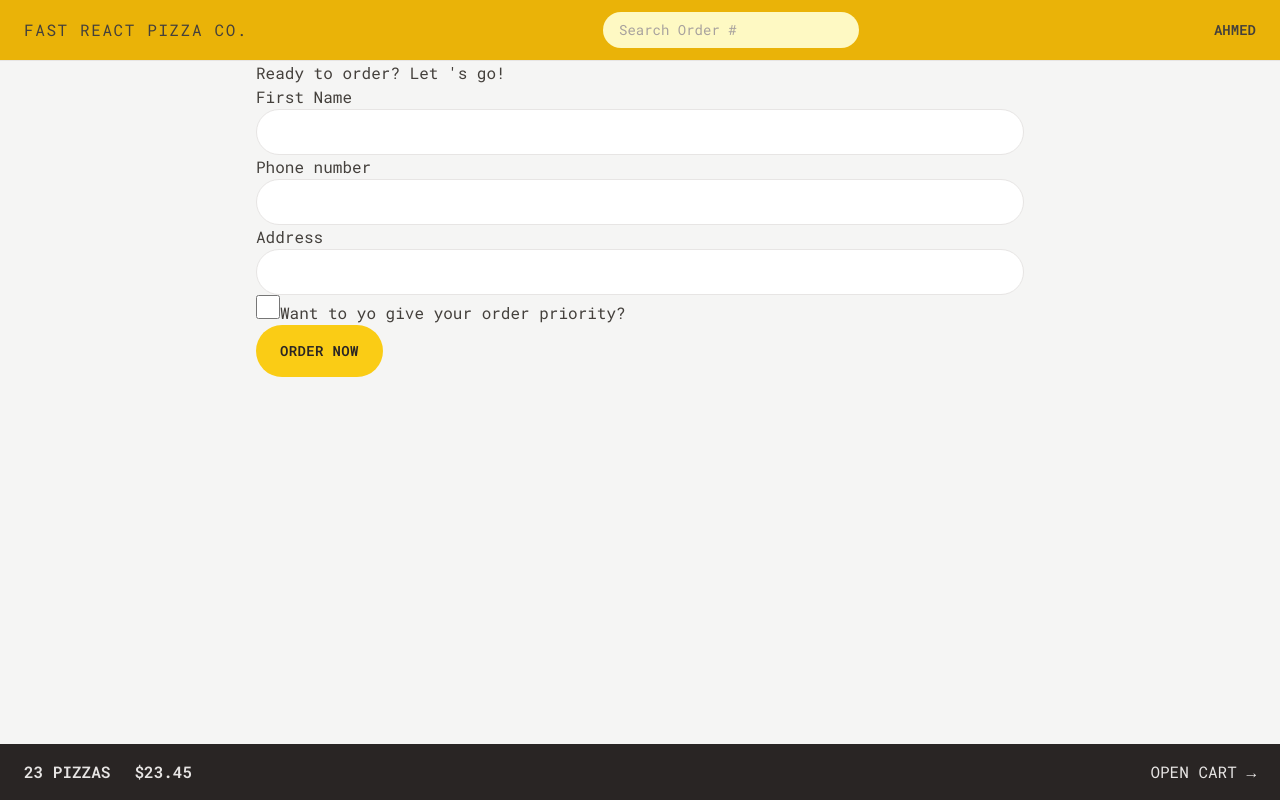
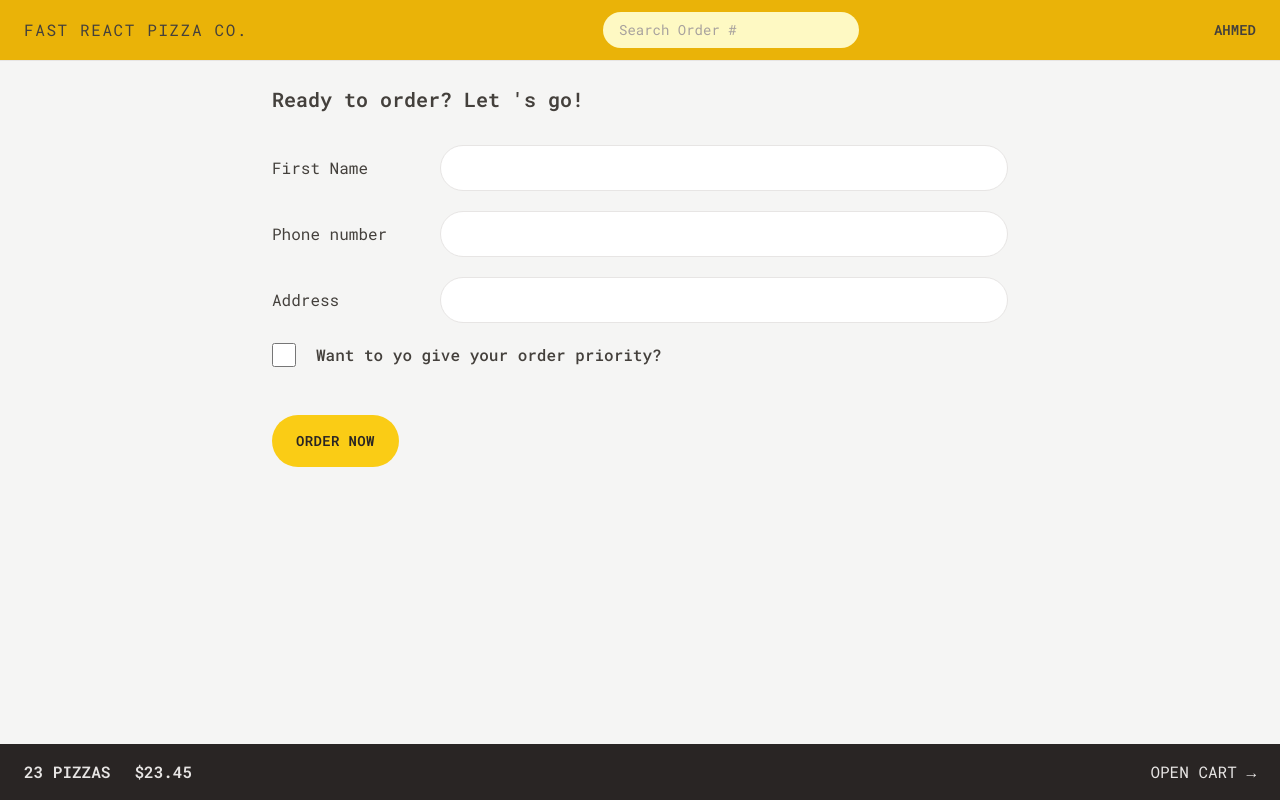
Before and after one commit to abdelaleemadel/fast-react-pizza, a React (Vite) app: page /order/new in a window 1280 px wide. Built offline with nearby package versions, Linux system fonts and the light colour scheme.

Commit message:
Style Create order form

```diff
--- a/src/features/order/CreateOrder.jsx
+++ b/src/features/order/CreateOrder.jsx
@@ -36,31 +36,42 @@
   const isSubmitting = navigation.state === "submitting";
 
   return (
-    <div>
-      <h2>Ready to order? Let &apos;s go!</h2>
+    <div className="px-4 py-6">
+      <h2 className="mb-8 text-xl font-semibold">
+        Ready to order? Let &apos;s go!
+      </h2>
 
       <Form method="POST">
-        <div>
-          <label>First Name</label>
-          <input type="text" name="customer" required className="input" />
+        <div className="mb-5 flex flex-col gap-2 sm:flex-row sm:items-center">
+          <label className="sm:basis-40">First Name</label>
+          <input type="text" name="customer" required className="input grow" />
         </div>
 
-        <div>
-          <label>Phone number</label>
-          <div>
-            <input type="tel" name="phone" required className="input" />
-          </div>
-          {formErrors?.phone && <p>{formErrors.phone}</p>}
-        </div>
-
-        <div>
-          <label>Address</label>
-          <div>
-            <input type="text" name="address" required className="input" />
+        <div className="mb-5 flex flex-col gap-2 sm:flex-row sm:items-center">
+          <label className="sm:basis-40">Phone number</label>
+          <div className="grow">
+            <input type="tel" name="phone" required className="input w-full" />
+            {formErrors?.phone && (
+              <p className="mt-2 rounded-md bg-red-100 p-2 text-xs text-red-700">
+                {formErrors.phone}
+              </p>
+            )}
           </div>
         </div>
 
-        <div>
+        <div className="mb-5 flex flex-col gap-2 sm:flex-row sm:items-center">
+          <label className="sm:basis-40">Address</label>
+          <div className="grow">
+            <input
+              type="text"
+              name="address"
+              required
+              className="input w-full"
+            />
+          </div>
+        </div>
+
+        <div className="mb-12 flex items-center gap-5">
           <input
             type="checkbox"
             name="priority"
@@ -69,7 +80,9 @@
             // value={withPriority}
             // onChange={(e) => setWithPriority(e.target.checked)}
           />
-          <label htmlFor="priority">Want to yo give your order priority?</label>
+          <label htmlFor="priority" className="font-medium">
+            Want to yo give your order priority?
+          </label>
         </div>
 
         <div>
--- a/src/index.css
+++ b/src/index.css
@@ -4,7 +4,7 @@
 
 @layer components {
   .input {
-    @apply w-full rounded-full border border-stone-200 px-4 py-2 text-sm transition-all duration-300 placeholder:text-stone-400 focus:outline-none focus:ring focus:ring-yellow-400 md:px-6 md:py-3;
+    @apply rounded-full border border-stone-200 px-4 py-2 text-sm transition-all duration-300 placeholder:text-stone-400 focus:outline-none focus:ring focus:ring-yellow-400 md:px-6 md:py-3;
   }
 
   .loader {
```
